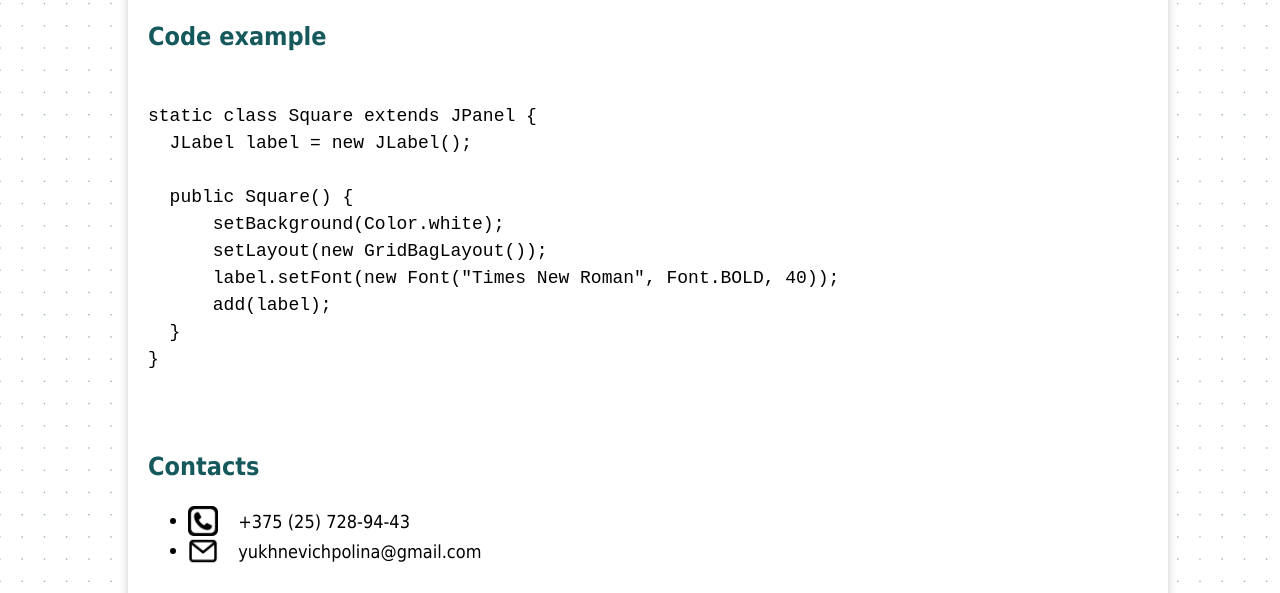
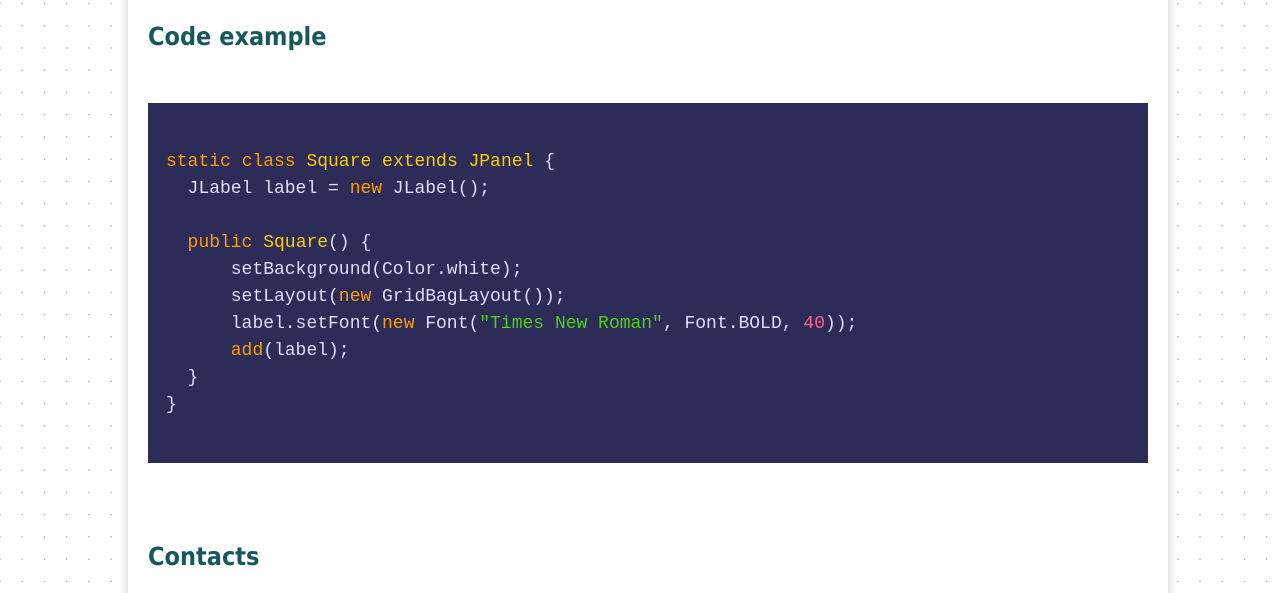
Before and after one commit to PolinaYu/-rsschool-cv-, a plain HTML site: page index.html in a window 1280 px wide. Shown: the part 1152-1745 px from the top of the page. Drawn offline with nearby package versions, Linux system fonts and the light colour scheme.

Commit message:
feat: add code highlights

```diff
--- a/index.html
+++ b/index.html
@@ -4,6 +4,9 @@
         <meta charset="utf-8">
         <link rel="stylesheet" href="style.css">
         <title> Polina Yukhnevich </title>
+        <link rel="stylesheet" href="https://cdnjs.cloudflare.com/ajax/libs/highlight.js/9.15.8/styles/shades-of-purple.min.css">
+	    <script src="https://cdnjs.cloudflare.com/ajax/libs/highlight.js/9.15.8/highlight.min.js"></script>
+	    <script>hljs.initHighlightingOnLoad();</script>
     </head>
     <body>
       <div class="container-centered">
```
